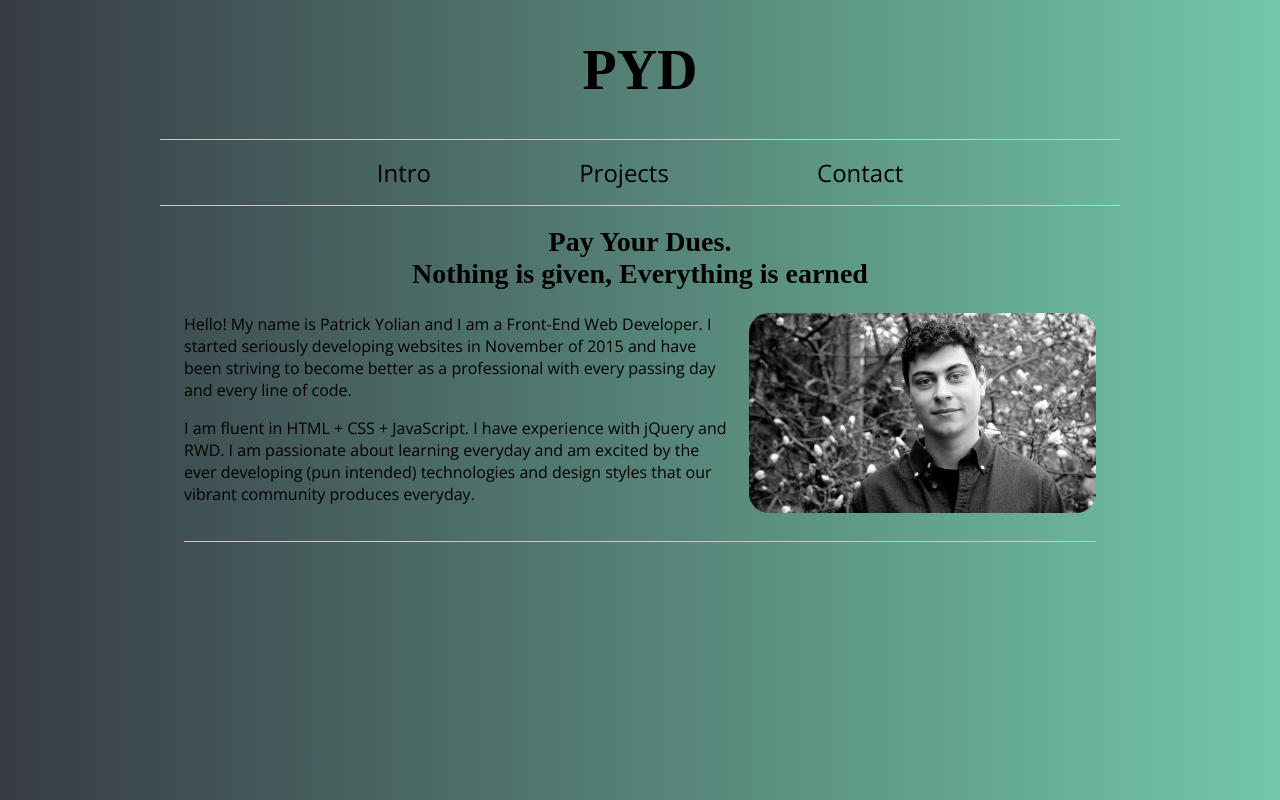
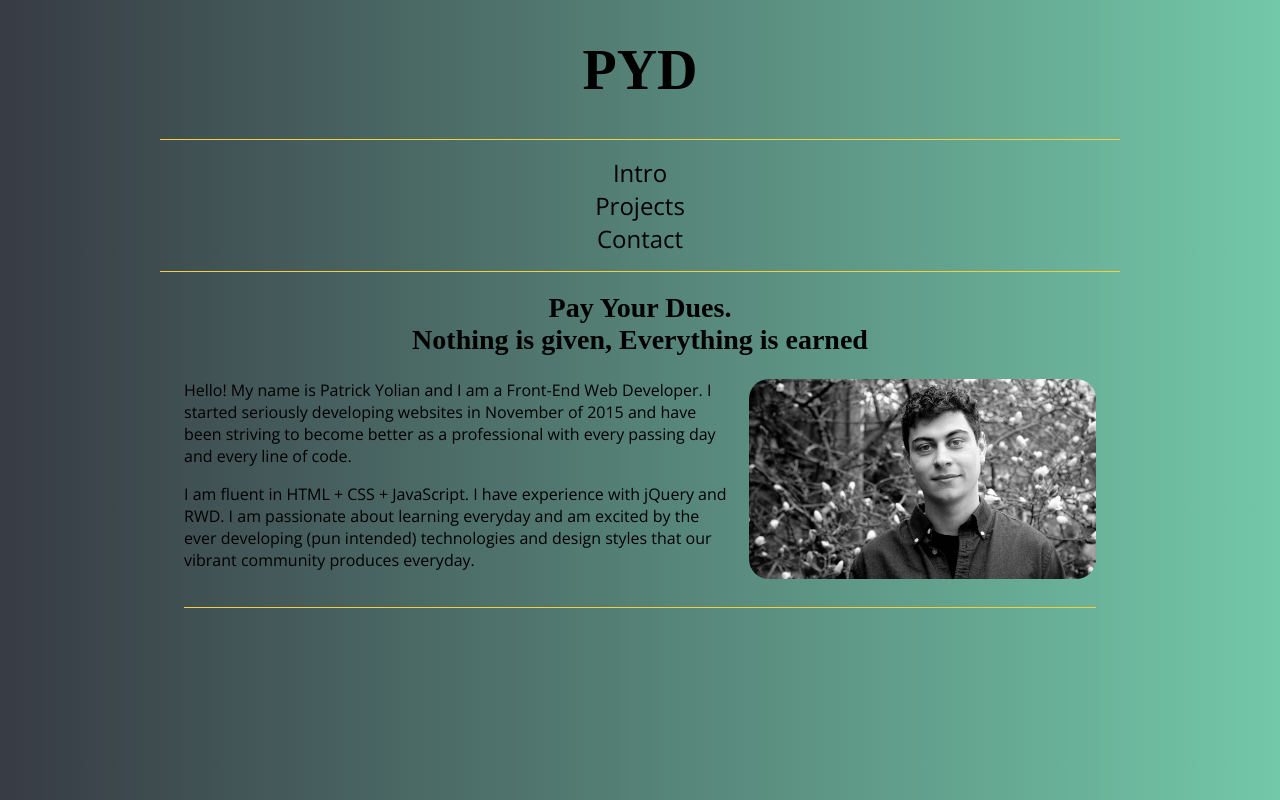
Before and after one commit to patSSFC/portfolio-seattle301n2-remix, a plain HTML site: page index.html in a window 1280 px wide. Drawn offline with nearby package versions, Linux system fonts and the light colour scheme; a web font is replaced by a local one.

Commit message:
Fix tab widths, get eTag from jqXHR

```diff
--- a/scripts/template.js
+++ b/scripts/template.js
@@ -9,17 +9,12 @@ function Project(proj) {
 }
 
 Project.prototype.toHtml = function () {
-
   var $source = $('#projectTemplate').html();
   var template = Handlebars.compile($source);
-
   return template(this);
 };
 
 Project.loadAll = function(rawData) {
-  // console.log('raw data ' + typeof(rawData));
-  // var x = JSON.parse(rawData);
-  // console.log(x);
   rawData.sort(function(a,b) {
     return (new Date(b.publishedOn)) - (new Date(a.publishedOn));
   });
@@ -29,24 +24,32 @@ Project.loadAll = function(rawData) {
   });
 };
 
+//TODO: Create functions to take out blocks of code.
 Project.fetchAll = function () {
+  // var xhr = new XMLHttpRequest();
+  // console.log(xhr);
+  var eTag;
   if(localStorage.rawData) {
-    console.log('yuuup!');
+    console.log('if!');
+    // TODO: Figure out logic for testing eTag
+    // $.ajax({
+    //   url: '../data/test.json',
+    //   ifModified: true
+    // }).then(function(data, status, xhr){
+    //   console.log(status);
+    // });
+    Project.loadAll(
+      JSON.parse(localStorage.rawData)
+    );
+    templateView.initIndexPage();
   } else {
-    console.log('nope.');
-    // $.ajax({
-    //   url: 'scripts/projectArticles.js',
-    //   success: function(data) {
-    //     // console.log(typeof(data));
-    //     localStorage.rawData = JSON.parse(data);
-    //     console.log(typeof(localStorage.rawData));
-    //     // console.log(typeof(localStorage.rawData));
-    //     // console.log('Type of ' + typeof(localStorage.rawData));
-    //     Project.loadAll(localStorage.rawData);
-    //     templateView.initIndexPage();
-    //   }
-    // });
-
+    console.log('else');
+    $.ajax({
+      url: '../data/test.json',
+    }).done(function(output, status, xhr){
+      eTag = xhr.getResponseHeader('etag');
+      console.log(eTag);
+    });
     $.getJSON('../data/test.json', function( data ) {
       localStorage.rawData = JSON.stringify(data);
       Project.loadAll(
@@ -54,6 +57,5 @@ Project.fetchAll = function () {
       );
       templateView.initIndexPage();
     });
-    // console.log('done!');
   };
 };
--- a/styles/layout.css
+++ b/styles/layout.css
@@ -25,10 +25,6 @@
   width: 38%;
   margin: 0;
 }
-
-/*header .l-icon-contain {
-  margin: 0 auto;
-}*/
 
 .l-icon-contain {
   text-align: center;
--- a/styles/modules.css
+++ b/styles/modules.css
@@ -13,9 +13,10 @@
 }
 
 .l-nav li {
-  display: inline-block;
+  display: block;
+  width: 20%;
+  margin: 0 auto;
   font-size: 150%;
-  margin: 0 3em;
   list-style-type: none;
 }
 
```
